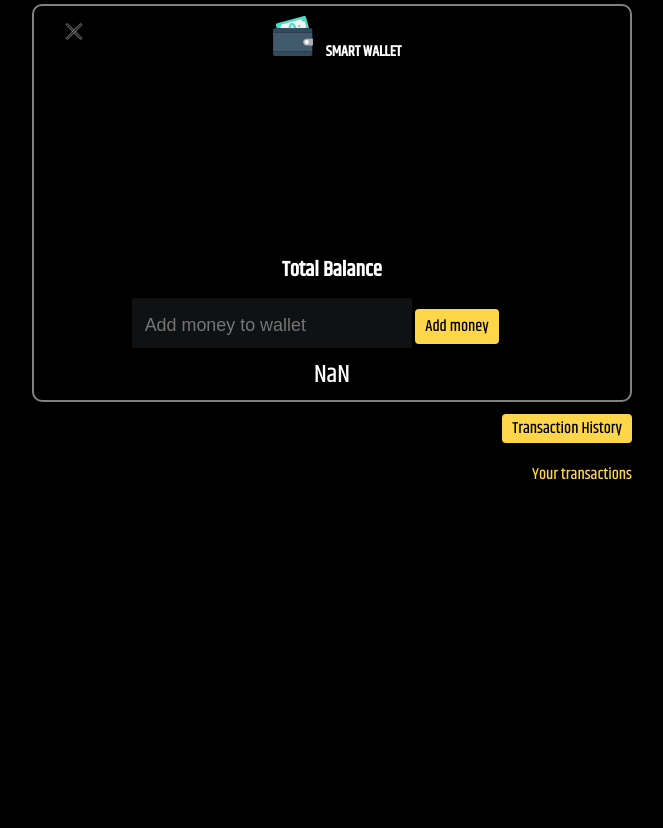
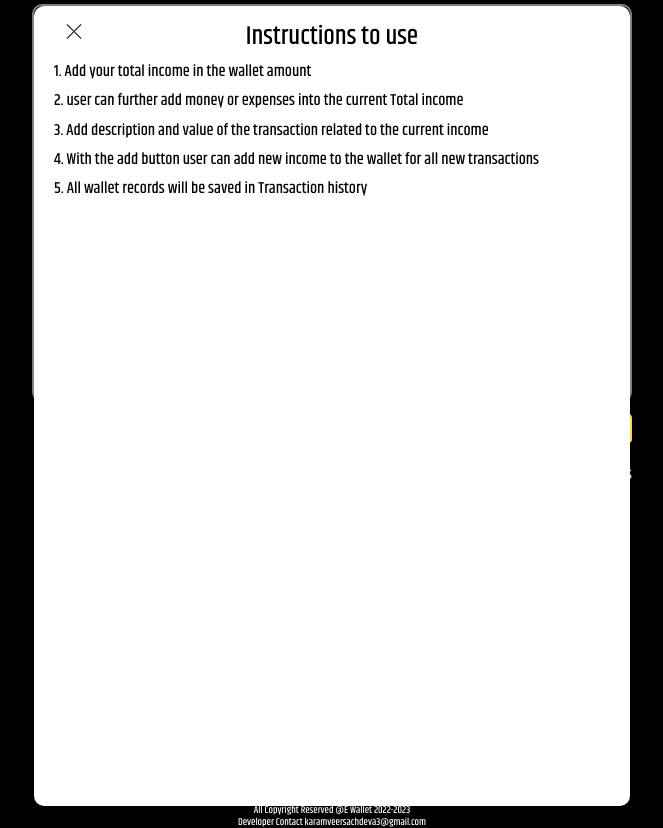
Before and after one commit to karamveer-hub/EWallet, a plain HTML site: page index.html in a window 1280 px wide. Both pictures are taken after a click on the button 381 px from the left and 31 px from the top of the page. Shown: the whole page, without its empty margins (308-971 px from the left). Before the commit the page ends 802 px from the top, so only its background shows below. Drawn offline with nearby package versions, Linux system fonts and the light colour scheme.

Commit message:
Update index.html

```diff
--- a/index.html
+++ b/index.html
@@ -16,24 +16,11 @@
 <body>
 
 
- <div class="message_box_main">
+    <div class="message_box_main">
     </div>
 
         <div class="message_box ">
             <div class="container">
-                  <section class="instructions">
-        <div>
-            <h3>Instructions to use</h3>
-            <ul>
-                <li>1. Add your total income in the wallet amount</li>
-                <li>2. user can further add money or expenses into the current Total income</li>
-                <li>3. Add description and value of the transaction related to the current income</li>
-                <li>4. With the add button user can add new income to the wallet for all new transactions</li>
-                <li>5. All wallet records will be saved in Transaction history</li>
-            </ul>
-        </div>
-
-    </section>
                 <p>Add Money to your wallet </p>
                 <p>1. It will remove your all transaction for previous income</p>
                 <p>2. You can see that in history section</p>
@@ -45,8 +32,24 @@
                 </div>
             </div>
         </div>
+
+
     <section class="wallet-wrapper ">
         <div class="container">
+        <section class="instructions ">
+            <div>
+                <h3>Instructions to use</h3>
+                <ul>
+                    <li>1. Add your total income in the wallet amount</li>
+                    <li>2. user can further add money or expenses into the current Total income</li>
+                    <li>3. Add description and value of the transaction related to the current income</li>
+                    <li>4. With the add button user can add new income to the wallet for all new transactions</li>
+                    <li>5. All wallet records will be saved in Transaction history</li>
+                </ul>
+            </div>
+
+        </section>
+
             <button class="mob_menu">
                 <span class="mob_bar"></span>
                 <span class="mob_bar"></span>
@@ -128,11 +131,21 @@
         </div>
 
     </section>
+
+
+    <footer class="footer">
+        <div>
+
+            <p>All Copyright Reserved @E Wallet 2022-2023</p>
+            <p>Developer Contact karamveersachdeva3@gmail.com</p>
+        </div>
+        </footer>
     <script >
          $(document).ready(function () {
              $('.mob_menu').click(function () {
                  $(this).toggleClass('active');
-               $('.instructions').toggleClass('activeInstructions')
+            //    $('.instructions').slideToggle();
+                 $('.instructions').toggleClass('activeInstructions')
 
          })
         //  $("#accordion").accordion();
```
